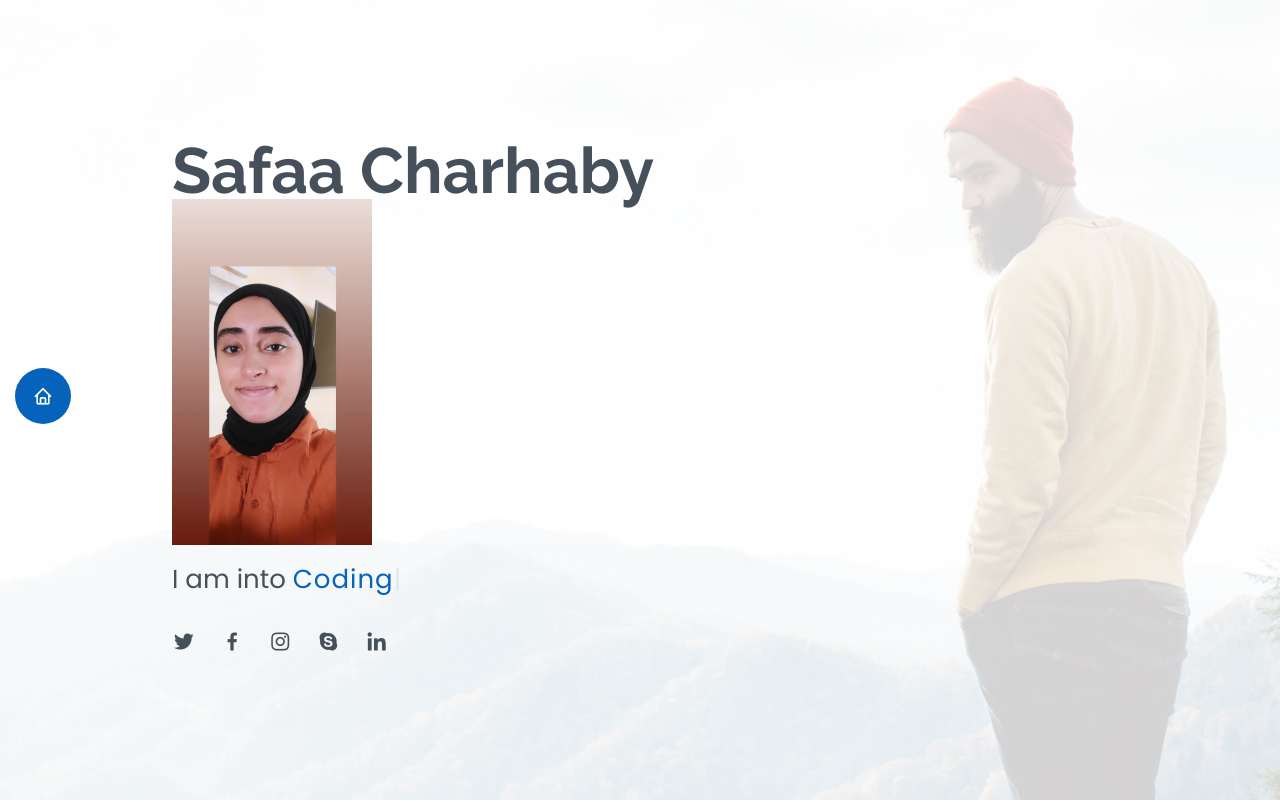
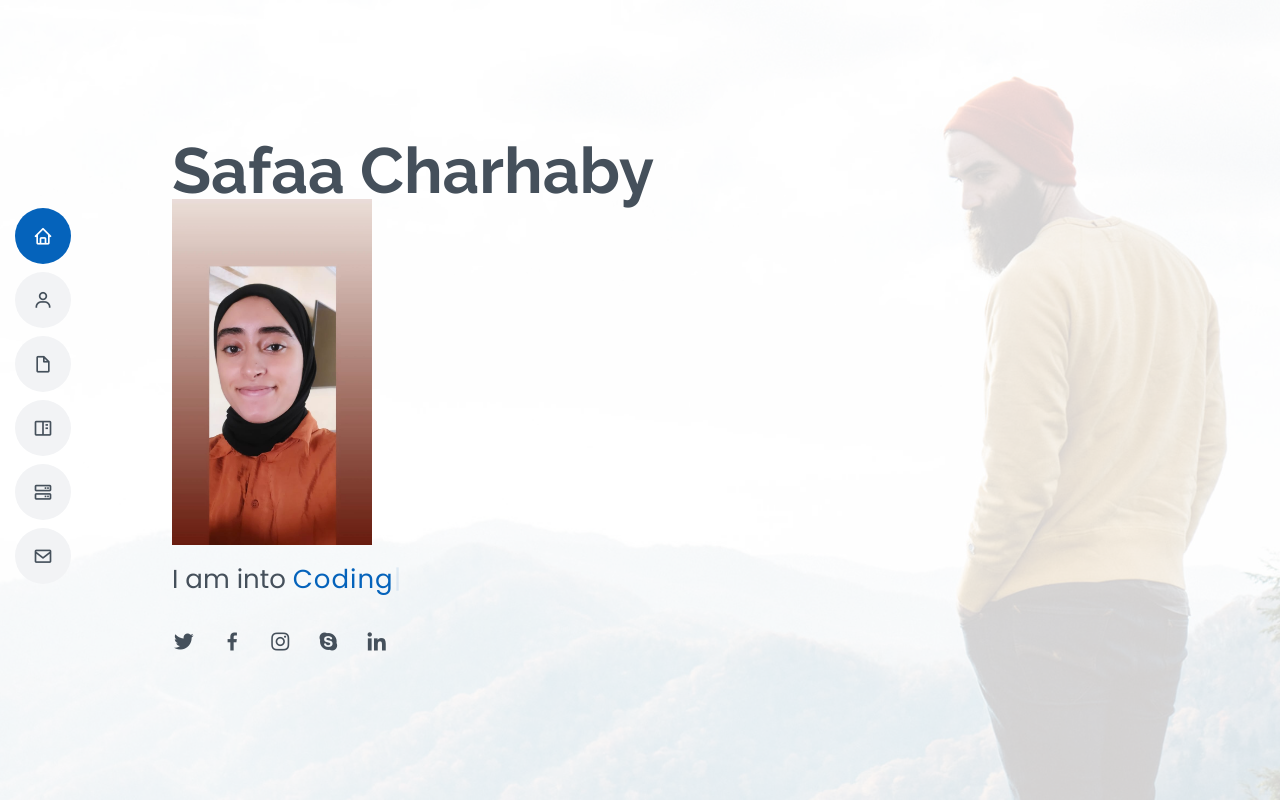
Before and after one commit to safaa-charhaby/SafaaCharhaby_CV, a plain HTML site: page index.html in a window 1280 px wide. Shown: the top 802 px of the page. Drawn offline with nearby package versions, Linux system fonts and the light colour scheme.

Commit message:
Update index.html

```diff
--- a/index.html
+++ b/index.html
@@ -46,6 +46,11 @@
     <nav id="navbar" class="navbar nav-menu">
       <ul>
         <li><a href="#hero" class="nav-link scrollto active"><i class="bx bx-home"></i> <span>Home</span></a></li>
+          <li><a href="#about" class="nav-link scrollto"><i class="bx bx-user"></i> <span>About</span></a></li>
+        <li><a href="#resume" class="nav-link scrollto"><i class="bx bx-file-blank"></i> <span>Resume</span></a></li>
+        <li><a href="#portfolio" class="nav-link scrollto"><i class="bx bx-book-content"></i> <span>Portfolio</span></a></li>
+        <li><a href="#services" class="nav-link scrollto"><i class="bx bx-server"></i> <span>Services</span></a></li>
+        <li><a href="#contact" class="nav-link scrollto"><i class="bx bx-envelope"></i> <span>Contact</span></a></li>
       </ul>
     </nav><!-- .nav-menu -->
 
```
